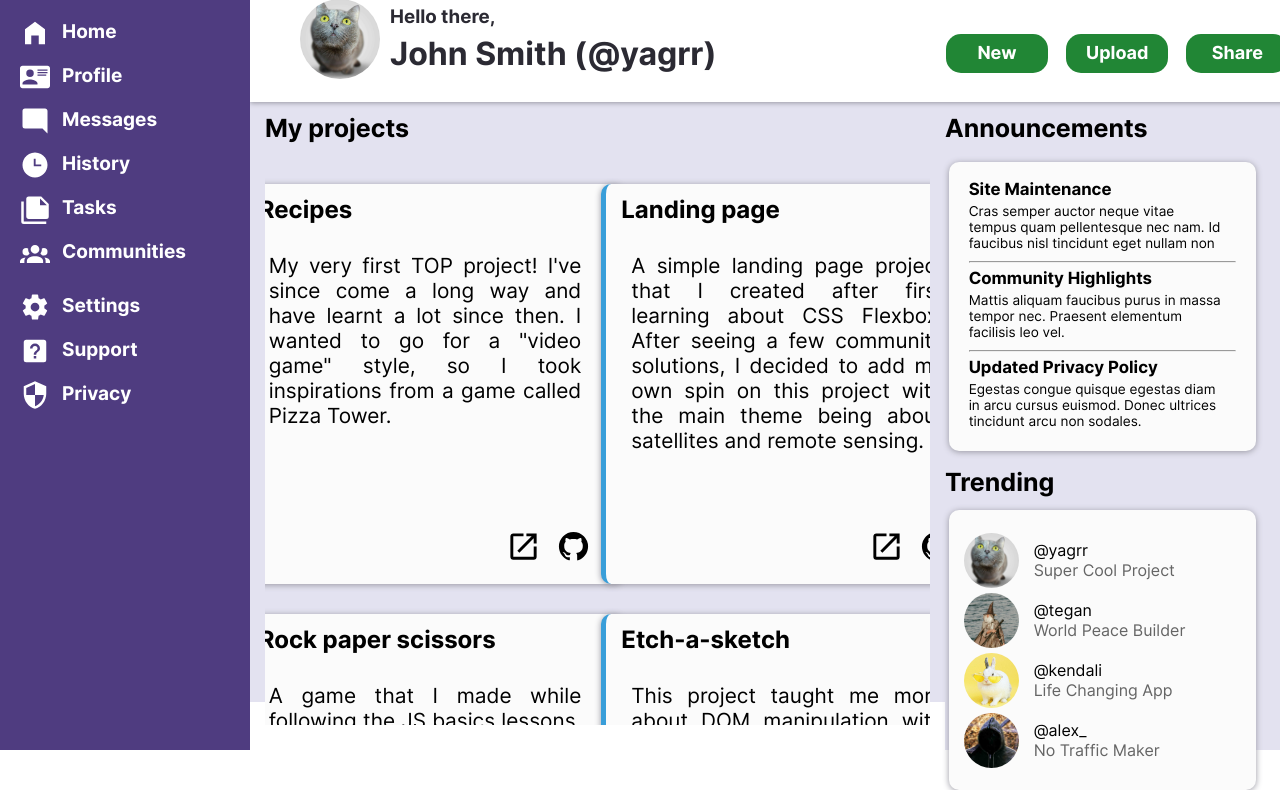
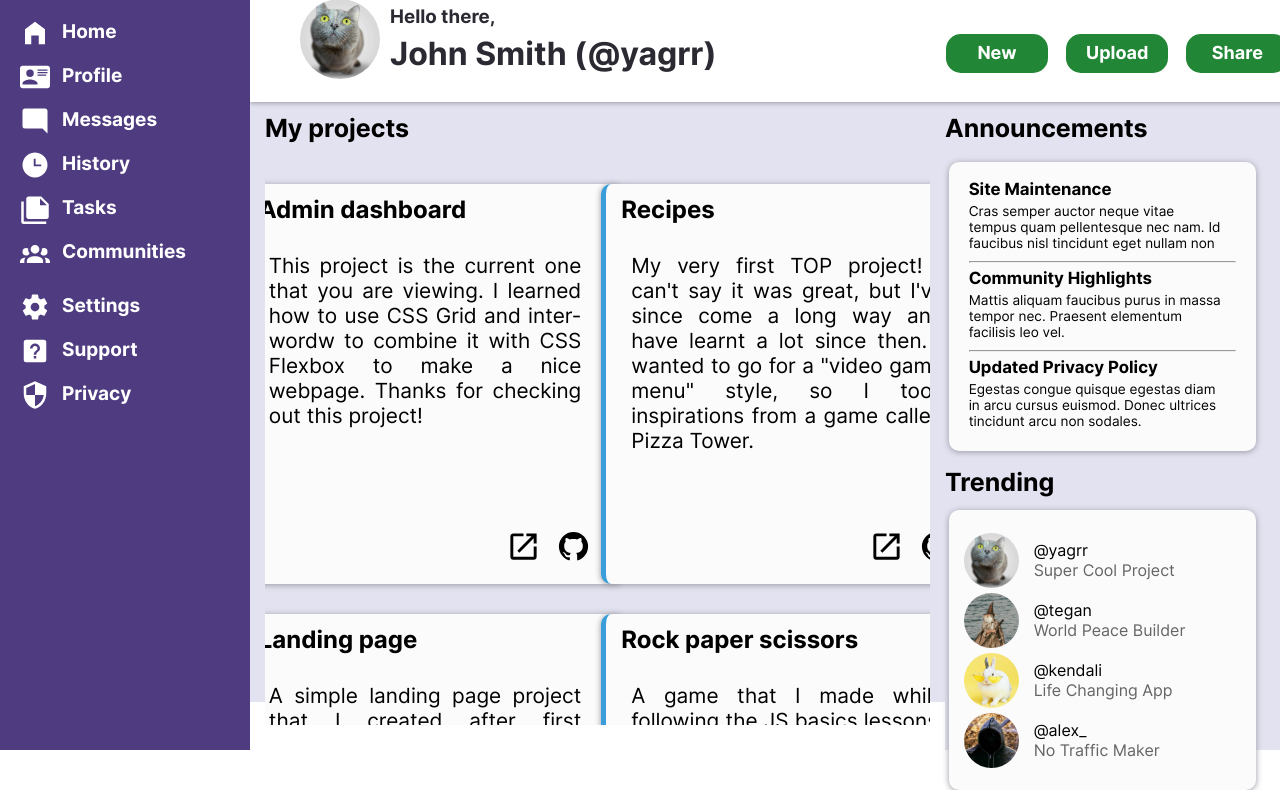
Before and after one commit to Yagrr/odin-admin-dashboard, a plain HTML site: page index.html in a window 1280 px wide. Shown: the part 98-888 px from the top of the page. Drawn offline with Linux system fonts and the light colour scheme.

Commit message:
Reformat card positions so admin dashboard is the first to appear

```diff
--- a/index.html
+++ b/index.html
@@ -89,14 +89,33 @@
                 <div class="grid-cards">
 
                     <div class="card">
+                        <div class="card-text">
+                            <header>Admin dashboard</header>
 
+                            <p>This project is the current one that you are
+                                viewing. I learned how to use CSS Grid and inter-wordw
+                                to combine it with CSS Flexbox to make a nice
+                                webpage. Thanks for checking out this project!</p>
+                        </div>
+                        <div class="card-icons">
+                            <a href="https://yagrr.github.io/odin-admin-dashboard">
+                                <img src="icons/open-in-new.svg" class="icon" id="openInNew-logo">
+                            </a>
+                            <a href="https://github.com/Yagrr/odin-admin-dashboard">
+                                <img src="icons/github.svg" class="icon" id="gh-logo">
+                            </a>
+                        </div>
+                    </div>
+
+
+                    <div class="card">
                         <div class="card-text">
                             <header>Recipes</header>
-                            <p>My very first TOP project! I've since come a
-                                long way and have learnt a lot since then. I
-                                wanted to go for a "video game" style, so I
-                                took inspirations from a game called Pizza
-                                Tower.</p>
+                            <p>My very first TOP project! I can't say it was
+                                great, but I've since come a long way and have
+                                learnt a lot since then. I wanted to go for a
+                                "video game menu" style, so I took inspirations from
+                                a game called Pizza Tower.</p>
                         </div>
                         <div class="card-icons">
                             <a href="https://yagrr.github.io/odin-recipes/">
@@ -211,25 +230,6 @@
                         </div>
                     </div>
 
-                    <div class="card">
-                        <div class="card-text">
-                            <header>Admin dashboard</header>
-
-                            <p>This project is the current one that you are
-                                viewing. I learned how to use CSS Grid and inter-wordw
-                                to combine it with CSS Flexbox to make a nice
-                                webpage. Thanks for checking out this project!</p>
-                        </div>
-                        <div class="card-icons">
-                            <a href="https://yagrr.github.io/odin-admin-dashboard">
-                                <img src="icons/open-in-new.svg" class="icon" id="openInNew-logo">
-                            </a>
-                            <a href="https://github.com/Yagrr/odin-admin-dashboard">
-                                <img src="icons/github.svg" class="icon" id="gh-logo">
-                            </a>
-                        </div>
-                    </div>
-
                 </div>
 
             </div>
```
